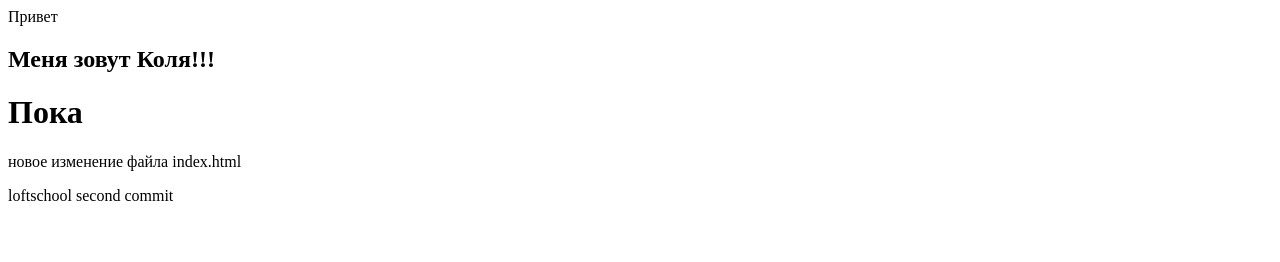
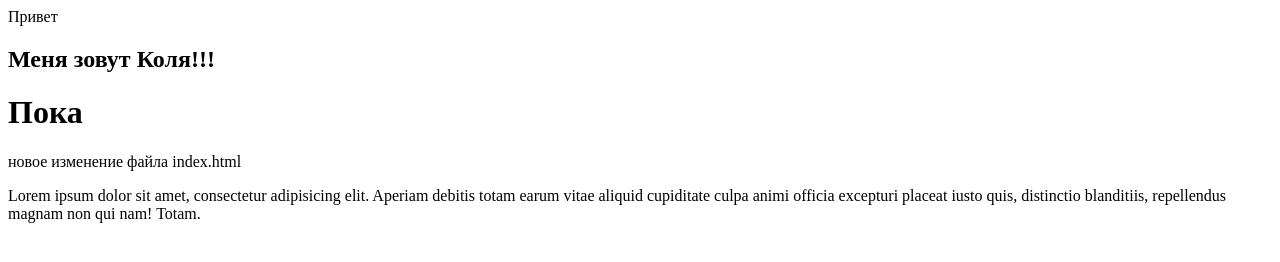
Before and after one commit to nikolaymuzyka/-loftschool, a plain HTML site: page 3debug/index.html in a window 1280 px wide. Drawn offline with Linux system fonts and the light colour scheme.

Commit message:
lofschool third commit

```diff
--- a/3debug/index.html
+++ b/3debug/index.html
@@ -9,6 +9,6 @@
 	<script src="otladka.js" ></script>
 	<h1>Пока</h1>
 	<p>новое изменение файла index.html</p>
-	<p>loftschool second commit</p>
+	<p>Lorem ipsum dolor sit amet, consectetur adipisicing elit. Aperiam debitis totam earum vitae aliquid cupiditate culpa animi officia excepturi placeat iusto quis, distinctio blanditiis, repellendus magnam non qui nam! Totam.</p>
 </body>
 </html>
```
